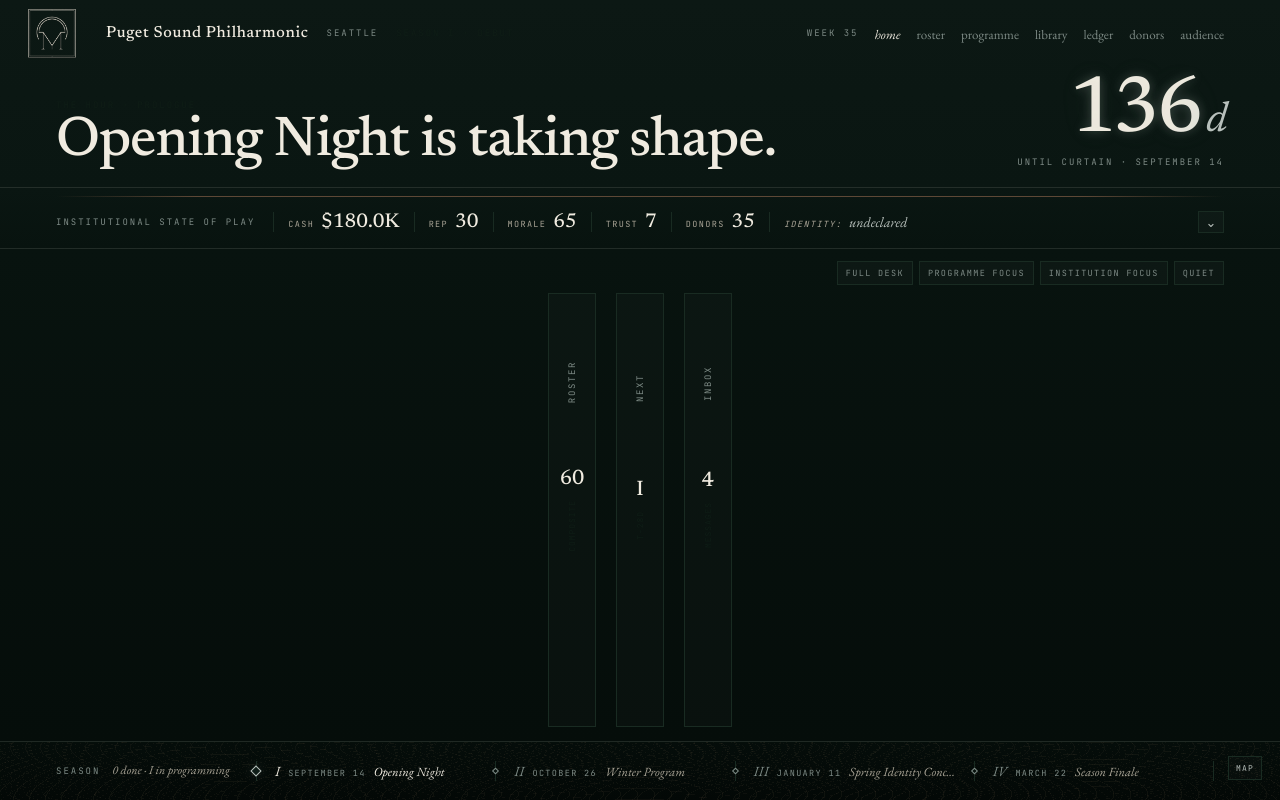
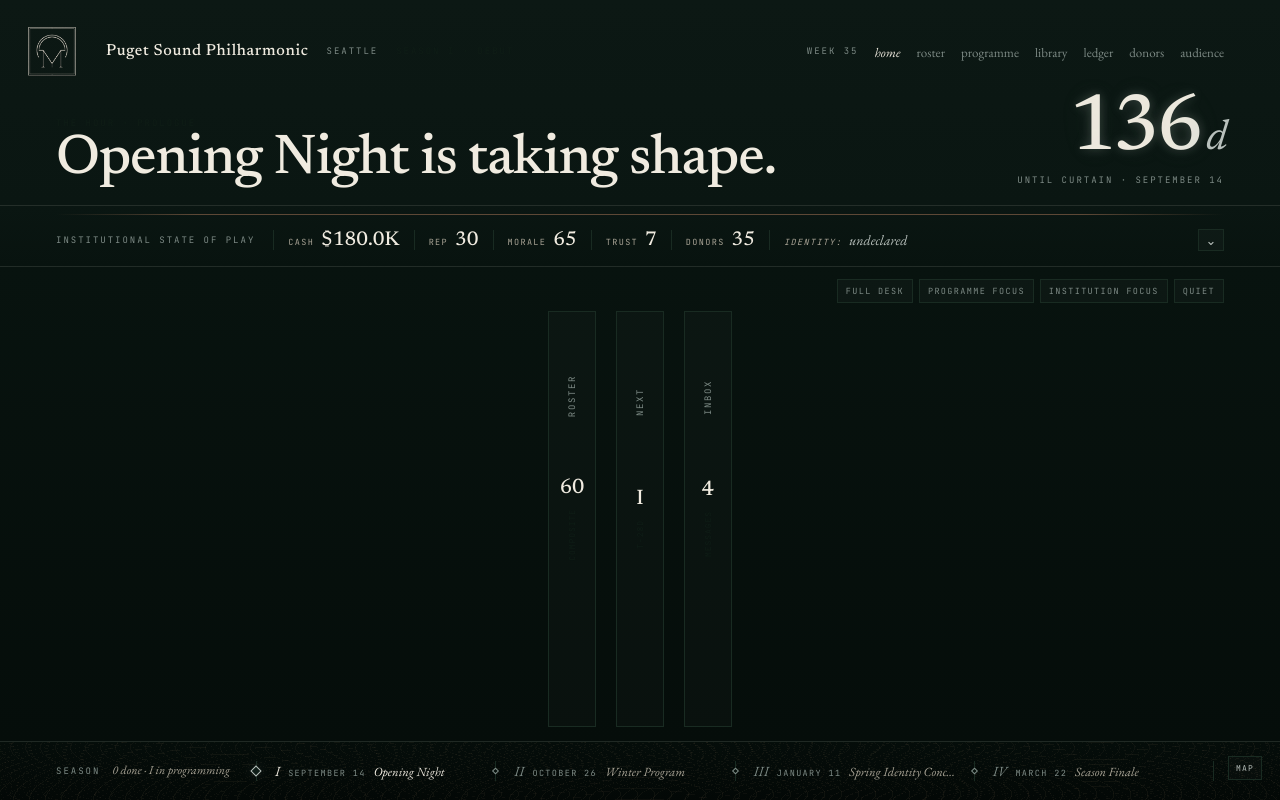
Before and after one commit to lrobadey/orchestramanager, a React (Vite) app: page / in a window 1280 px wide. Built offline with nearby package versions, Linux system fonts and the light colour scheme.

Commit message:
Align canopy logo spacing

```diff
--- a/src/styles/home.css
+++ b/src/styles/home.css
@@ -121,7 +121,7 @@
   display: flex;
   justify-content: space-between;
   align-items: center;
-  margin-top: -10px;
+  margin-top: 8px;
   margin-bottom: 4px;
 }
 .canopy-brand {
```
